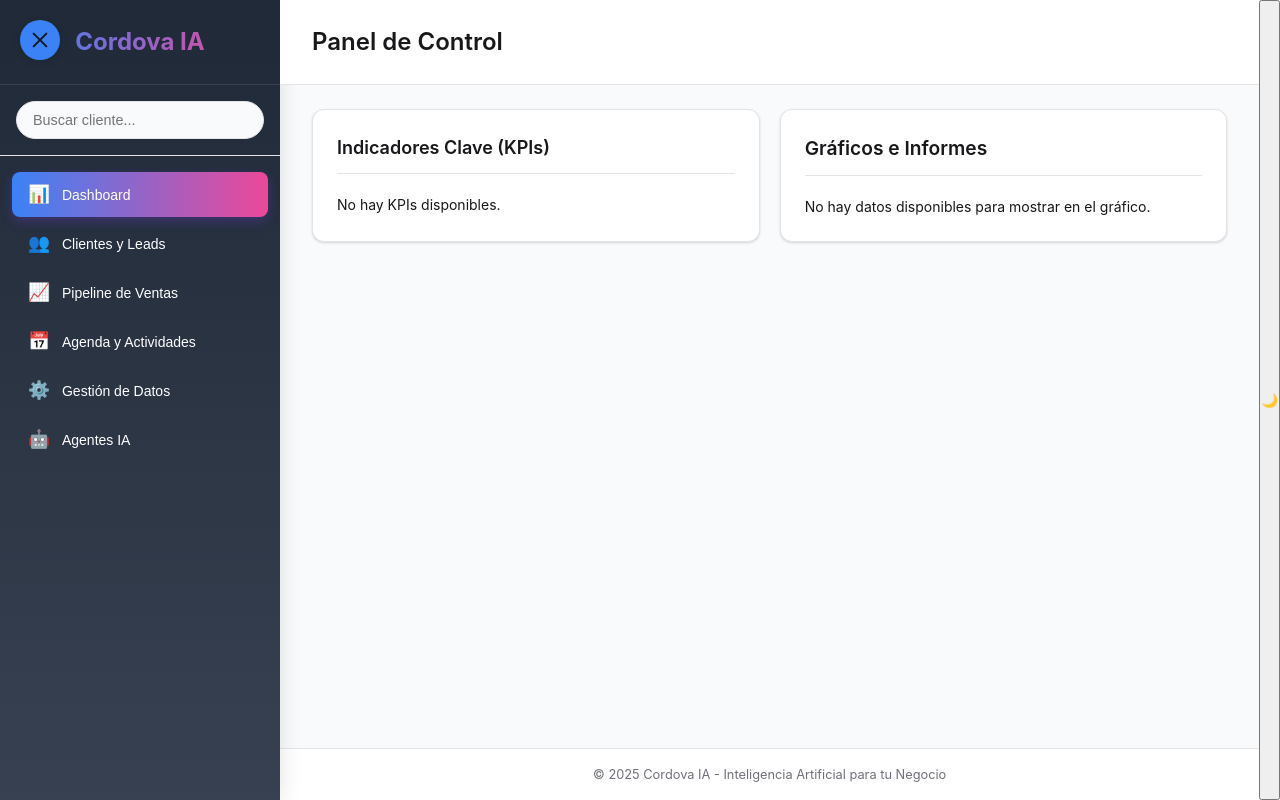
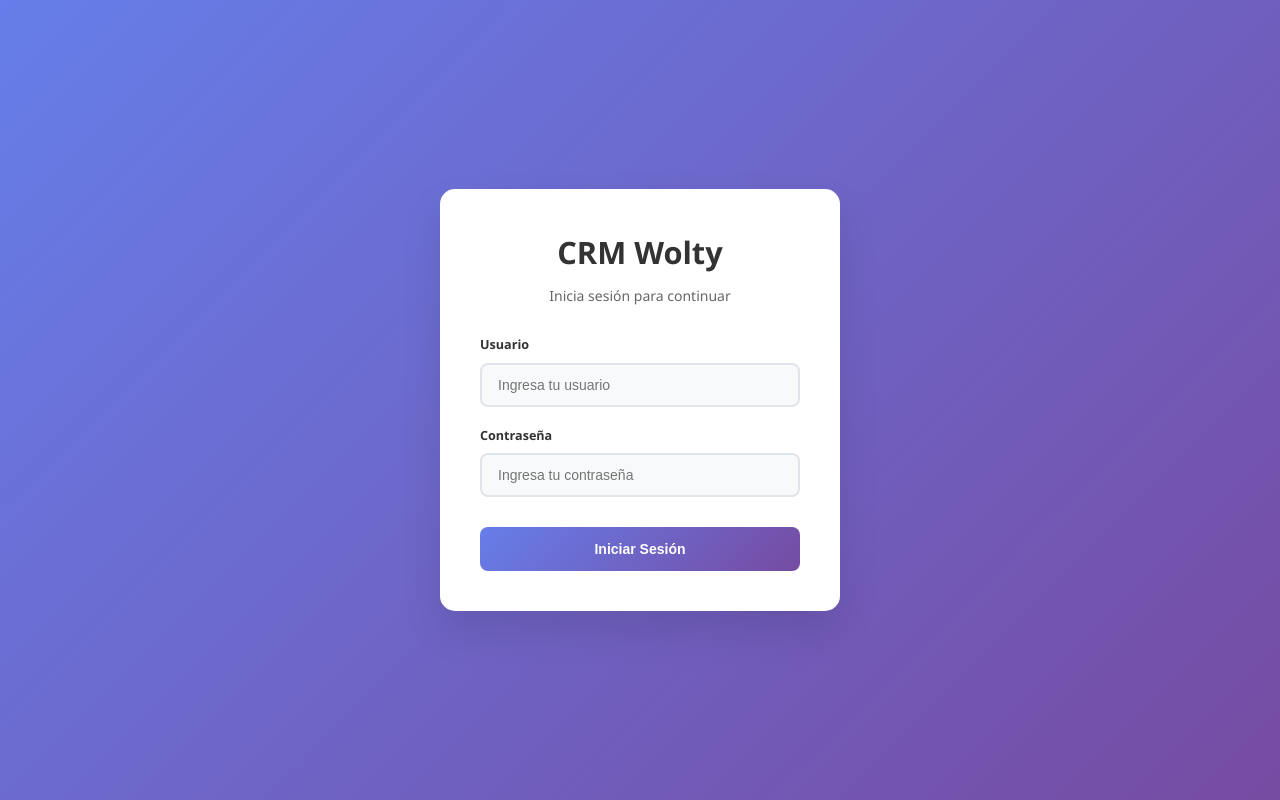
Before and after one commit to wolty857/CRM, a React app: page / in a window 1280 px wide. Built offline with nearby package versions, Linux system fonts and the light colour scheme; the HTML template or start-up script is replaced by a standard one.

Commit message:
login v1

```diff
--- a/src/App.js
+++ b/src/App.js
@@ -8,6 +8,7 @@ import CustomersLeads from './components/CustomersLeads';
 import AgendaActivities from './components/AgendaActivities';
 import SalesPipeline from './components/SalesPipeline';
 import DataManagement from './components/DataManagement'; // Importar el componente DataManagement
+import Login from './components/Login/Login'; // Importar el componente Login
 import { ClientesProvider } from './context/ClientesContext';
 
 function App() {
@@ -16,6 +17,8 @@ function App() {
   const [sidebarCollapsed, setSidebarCollapsed] = useState(window.innerWidth < 768); // Collapsed by default on mobile
   // const [selectedPlan, setSelectedPlan] = useState('básico'); // Eliminado
   const [isDarkMode, setIsDarkMode] = useState(false);
+  const [isAuthenticated, setIsAuthenticated] = useState(false);
+  const [currentUser, setCurrentUser] = useState(null);
 
   // Función para alternar la barra lateral
   const toggleSidebar = () => {
@@ -26,6 +29,17 @@ function App() {
   const toggleDarkMode = () => {
     setIsDarkMode(!isDarkMode);
   };
+
+  // Verificar autenticación al cargar la app
+  useEffect(() => {
+    const user = localStorage.getItem('user');
+    const token = localStorage.getItem('token');
+
+    if (user && token) {
+      setIsAuthenticated(true);
+      setCurrentUser(JSON.parse(user));
+    }
+  }, []);
 
   // Efecto para aplicar la clase dark-mode al body y sidebar state en resize
   useEffect(() => {
@@ -44,6 +58,24 @@ function App() {
     window.addEventListener('resize', handleResize);
     return () => window.removeEventListener('resize', handleResize);
   }, [isDarkMode]);
+
+  // Función para manejar el login exitoso
+  const handleLogin = (user) => {
+    setIsAuthenticated(true);
+    setCurrentUser(user);
+  };
+
+  // Función para manejar el logout
+  const handleLogout = () => {
+    localStorage.removeItem('user');
+    localStorage.removeItem('token');
+    setIsAuthenticated(false);
+    setCurrentUser(null);
+  };
+  // Si no está autenticado, mostrar el componente Login
+  if (!isAuthenticated) {
+    return <Login onLogin={handleLogin} />;
+  }
 
   // Función para renderizar el contenido principal basado en la sección activa
   const renderMainContent = () => {
--- /dev/null
+++ b/src/components/Login/Login.css
@@ -0,0 +1,165 @@
+.login-container {
+  min-height: 100vh;
+  display: flex;
+  align-items: center;
+  justify-content: center;
+  background: linear-gradient(135deg, #667eea 0%, #764ba2 100%);
+  font-family: 'Segoe UI', Tahoma, Geneva, Verdana, sans-serif;
+}
+
+.login-card {
+  background: white;
+  border-radius: 15px;
+  box-shadow: 0 20px 40px rgba(0, 0, 0, 0.1);
+  padding: 40px;
+  width: 100%;
+  max-width: 400px;
+  animation: slideUp 0.5s ease-out;
+}
+
+@keyframes slideUp {
+  from {
+    opacity: 0;
+    transform: translateY(30px);
+  }
+  to {
+    opacity: 1;
+    transform: translateY(0);
+  }
+}
+
+.login-header {
+  text-align: center;
+  margin-bottom: 30px;
+}
+
+.login-header h2 {
+  color: #333;
+  font-size: 2.2em;
+  margin: 0 0 10px 0;
+  font-weight: 700;
+}
+
+.login-header p {
+  color: #666;
+  margin: 0;
+  font-size: 1em;
+}
+
+.login-form {
+  display: flex;
+  flex-direction: column;
+  gap: 20px;
+}
+
+.form-group {
+  display: flex;
+  flex-direction: column;
+  gap: 8px;
+}
+
+.form-group label {
+  color: #333;
+  font-weight: 600;
+  font-size: 0.9em;
+}
+
+.form-group input {
+  padding: 12px 16px;
+  border: 2px solid #e1e5e9;
+  border-radius: 8px;
+  font-size: 1em;
+  transition: all 0.3s ease;
+  background: #f8f9fa;
+}
+
+.form-group input:focus {
+  outline: none;
+  border-color: #667eea;
+  background: white;
+  box-shadow: 0 0 0 3px rgba(102, 126, 234, 0.1);
+}
+
+.form-group input:disabled {
+  background: #f5f5f5;
+  cursor: not-allowed;
+  opacity: 0.7;
+}
+
+.login-button {
+  background: linear-gradient(135deg, #667eea 0%, #764ba2 100%);
+  color: white;
+  border: none;
+  padding: 14px 20px;
+  border-radius: 8px;
+  font-size: 1em;
+  font-weight: 600;
+  cursor: pointer;
+  transition: all 0.3s ease;
+  margin-top: 10px;
+}
+
+.login-button:hover:not(:disabled) {
+  transform: translateY(-2px);
+  box-shadow: 0 8px 25px rgba(102, 126, 234, 0.3);
+}
+
+.login-button:disabled {
+  opacity: 0.7;
+  cursor: not-allowed;
+  transform: none;
+}
+
+.error-message {
+  background: #fee;
+  color: #c33;
+  padding: 12px 16px;
+  border-radius: 8px;
+  border: 1px solid #fcc;
+  font-size: 0.9em;
+  text-align: center;
+}
+
+/* Responsive design */
+@media (max-width: 480px) {
+  .login-card {
+    padding: 30px 20px;
+    margin: 20px;
+    border-radius: 10px;
+  }
+
+  .login-header h2 {
+    font-size: 1.8em;
+  }
+}
+
+/* Dark mode support */
+@media (prefers-color-scheme: dark) {
+  .login-card {
+    background: #2d3748;
+    color: white;
+  }
+
+  .login-header h2 {
+    color: white;
+  }
+
+  .login-header p {
+    color: #a0aec0;
+  }
+
+  .form-group label {
+    color: #e2e8f0;
+  }
+
+  .form-group input {
+    background: #4a5568;
+    border-color: #718096;
+    color: white;
+  }
+
+  .form-group input:focus {
+    background: #2d3748;
+    border-color: #667eea;
+  }
+}
--- /dev/null
+++ b/src/components/Login/Login.js
@@ -0,0 +1,99 @@
+import React, { useState } from 'react';
+import './Login.css';
+
+const Login = ({ onLogin }) => {
+  const [username, setUsername] = useState('');
+  const [password, setPassword] = useState('');
+  const [loading, setLoading] = useState(false);
+  const [error, setError] = useState('');
+
+  const handleSubmit = async (e) => {
+    e.preventDefault();
+    setLoading(true);
+    setError('');    try {
+      const response = await fetch('http://localhost/dashboard/CRM%20Wolty/CRM/api/auth/login.php', {
+        method: 'POST',
+        headers: {
+          'Content-Type': 'application/json',
+        },
+        body: JSON.stringify({
+          username,
+          password
+        })
+      });
+
+      const data = await response.json();
+
+      if (data.success) {
+        // Guardar datos del usuario en localStorage
+        localStorage.setItem('user', JSON.stringify(data.user));
+        localStorage.setItem('token', data.token);
+
+        // Llamar a la función onLogin del componente padre
+        onLogin(data.user);
+      } else {
+        setError(data.message || 'Error al iniciar sesión');
+      }
+    } catch (error) {
+      setError('Error de conexión. Inténtalo de nuevo.');
+      console.error('Error de login:', error);
+    } finally {
+      setLoading(false);
+    }
+  };
+
+  return (
+    <div className="login-container">
+      <div className="login-card">
+        <div className="login-header">
+          <h2>CRM Wolty</h2>
+          <p>Inicia sesión para continuar</p>
+        </div>
+
+        <form onSubmit={handleSubmit} className="login-form">
+          {error && (
+            <div className="error-message">
+              {error}
+            </div>
+          )}
+
+          <div className="form-group">
+            <label htmlFor="username">Usuario</label>
+            <input
+              type="text"
+              id="username"
+              value={username}
+              onChange={(e) => setUsername(e.target.value)}
+              required
+              placeholder="Ingresa tu usuario"
+              disabled={loading}
+            />
+          </div>
+
+          <div className="form-group">
+            <label htmlFor="password">Contraseña</label>
+            <input
+              type="password"
+              id="password"
+              value={password}
+              onChange={(e) => setPassword(e.target.value)}
+              required
+              placeholder="Ingresa tu contraseña"
+              disabled={loading}
+            />
+          </div>
+
+          <button
+            type="submit"
+            className="login-button"
+            disabled={loading}
+          >
+            {loading ? 'Iniciando sesión...' : 'Iniciar Sesión'}
+          </button>
+        </form>
+      </div>
+    </div>
+  );
+};
+
+export default Login;
```
Also changed, not shown: 1 other file (tests, documents, lock files or other folders).
